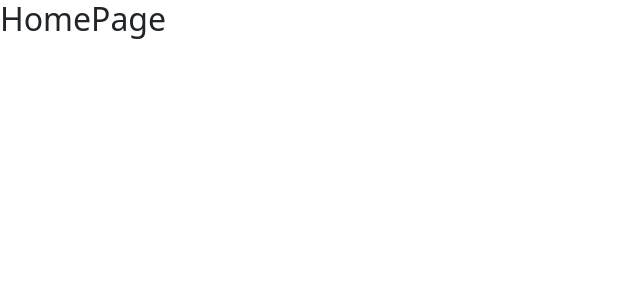
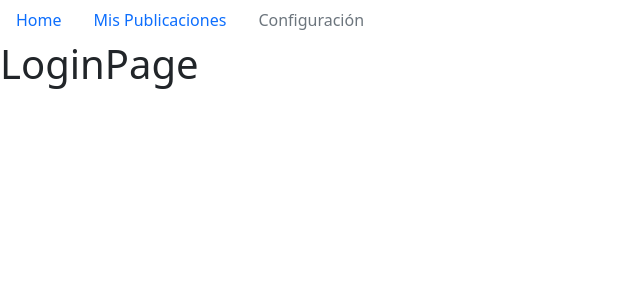
Before and after one commit to KevinPeinado33/tienda-online, a React (Create React App) app: page /sign-in in a window 1280 px wide. Before the commit this address led to /home. Shown: the top 300 px of the page, without its empty margins (0-640 px from the left). Built offline with nearby package versions, Linux system fonts and the light colour scheme.

Commit message:
implementando atomic

```diff
--- a/src/App.tsx
+++ b/src/App.tsx
@@ -7,20 +7,25 @@ import {
 
 import { Provider } from 'react-redux';
 
+import store from './stateManagement/store';
+import { LoginPage } from './components/pages/LoginPage';
+
 import { HomePage } from './components/pages/HomePage';
 import { MyPublicationPage } from './components/pages/MyPublicationPage';
 
-import store from './stateManagement/store';
+import { NavBar } from './components/ui/organisms/NavBar';
 
 const App = () => {
   return (
     <Router>
-      <Provider store={ store }>
+      <Provider store={ store } >
+        <NavBar />
         <Switch>
           <Route path='/home' exact component={ HomePage } />
           <Route path='/my-publications' exact component={ MyPublicationPage } />
+          <Route path='/sign-in' exact component={ LoginPage } />
 
-          <Redirect from='/' to='home' />
+          <Redirect from='/' to='/home' />
         </Switch>
       </Provider>
     </Router>
--- /dev/null
+++ b/src/components/pages/LoginPage.tsx
@@ -0,0 +1,7 @@
+export const LoginPage = () => {
+    return (
+        <div>
+            <h1>LoginPage</h1>
+        </div>
+    )
+}
--- /dev/null
+++ b/src/components/ui/atoms/NavItem.tsx
@@ -0,0 +1,19 @@
+import { Nav } from 'react-bootstrap';
+
+interface Props {
+    path: string;
+    name: string;
+    disabled?: boolean;
+}
+
+export const NavItem = ( { path, name, disabled = false } : Props )  => {
+    return (
+        <Nav.Item>
+            <Nav.Link
+                href={ path }
+                disabled={disabled}>
+                    { name }
+            </Nav.Link>
+        </Nav.Item>
+    )
+}
--- /dev/null
+++ b/src/components/ui/organisms/NavBar.tsx
@@ -0,0 +1,17 @@
+import { Nav } from 'react-bootstrap';
+
+import { NavItem } from '../atoms/NavItem';
+
+export const NavBar = () => {
+    return (
+        <Nav
+            activeKey="/home"
+            onSelect={(selectedKey) => alert(`selected ${selectedKey}`)}
+        >
+            <NavItem path='/home' name='Home' />
+            <NavItem path='/home' name='Mis Publicaciones' />
+            <NavItem path='/home' name='Configuración' disabled />
+
+        </Nav>
+    )
+}
```
